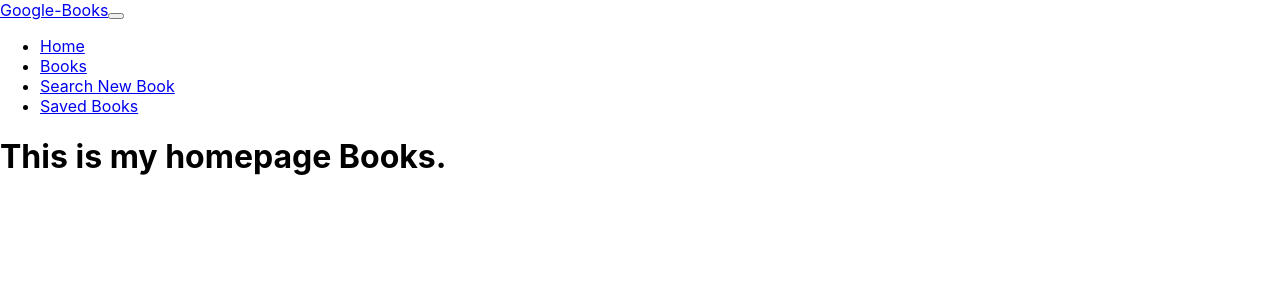
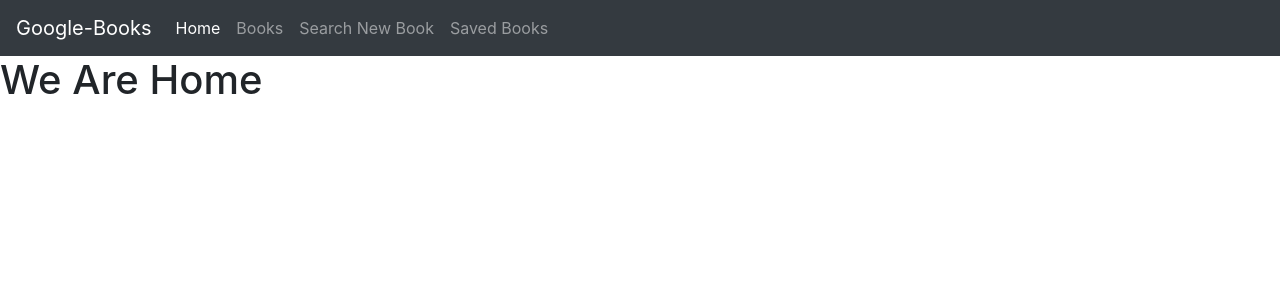
Before and after one commit to dagreatcode/google-books, a React (Create React App) app in the folder client/: page / in a window 1280 px wide. Shown: the top 300 px of the page. Built offline with nearby package versions, Linux system fonts and the light colour scheme.

Commit message:
I have enough pages to start on axios and CRUD

```diff
--- a/client/public/index.html
+++ b/client/public/index.html
@@ -24,6 +24,12 @@
       work correctly both with client-side routing and a non-root public URL.
       Learn how to configure a non-root public URL by running `npm run build`.
     -->
+    <link
+    rel="stylesheet"
+    href="https://cdn.jsdelivr.net/npm/bootstrap@4.5.3/dist/css/bootstrap.min.css"
+    integrity="sha384-TX8t27EcRE3e/ihU7zmQxVncDAy5uIKz4rEkgIXeMed4M0jlfIDPvg6uqKI2xXr2"
+    crossorigin="anonymous"
+  />
     <title>React App</title>
   </head>
   <body>
--- a/client/src/App.js
+++ b/client/src/App.js
@@ -1,6 +1,8 @@
 import './App.css';
 import Navbar from "../src/components/Navbar/Navbar";
+import Home from "./containers/Home/Home"
 import Books from "./containers/Books/Books";
+import AllBooks from "./containers/AllBooks/AllBooks"
 import Saved from "./containers/pages/savedController";
 import Search from "./containers/pages/searchController";
 import { BrowserRouter as Router, Switch, Route} from "react-router-dom";
@@ -12,7 +14,9 @@ function App() {
     <Router>
     <Navbar />
     <Switch>
-      <Route exact path="/" component={Books} />
+      <Route exact path="/" component={Home} />
+      <Route exact path="/AllBooks" component={AllBooks} />
+      <Route exact path="/Books" component={Books} />
       <Route exact path="/Saved" component={Saved} />
       <Route exact path="/Search" component={Search} />
     </Switch>
--- a/client/src/components/Navbar/Navbar.jsx
+++ b/client/src/components/Navbar/Navbar.jsx
@@ -4,7 +4,7 @@ import { Link, NavLink } from "react-router-dom";
 const Navbar = () => {
   return (
     <nav className="navbar navbar-expand-lg navbar-dark bg-dark">
-      <Link to="./Home" className="navbar-brand">
+      <Link to="AllBooks" className="navbar-brand">
         Google-Books
       </Link>
 
--- /dev/null
+++ b/client/src/containers/AllBooks/AllBooks.jsx
@@ -0,0 +1,11 @@
+import React from 'react';
+
+const AllBooks = () => {
+    return (
+        <div>
+            <h1>Your Google books DataBase</h1>
+        </div>
+    );
+};
+
+export default AllBooks;
--- /dev/null
+++ b/client/src/containers/Home/Home.jsx
@@ -0,0 +1,11 @@
+import React from 'react';
+
+const Home = () => {
+    return (
+        <div>
+            <h1>We Are Home</h1>
+        </div>
+    );
+};
+
+export default Home;
```
